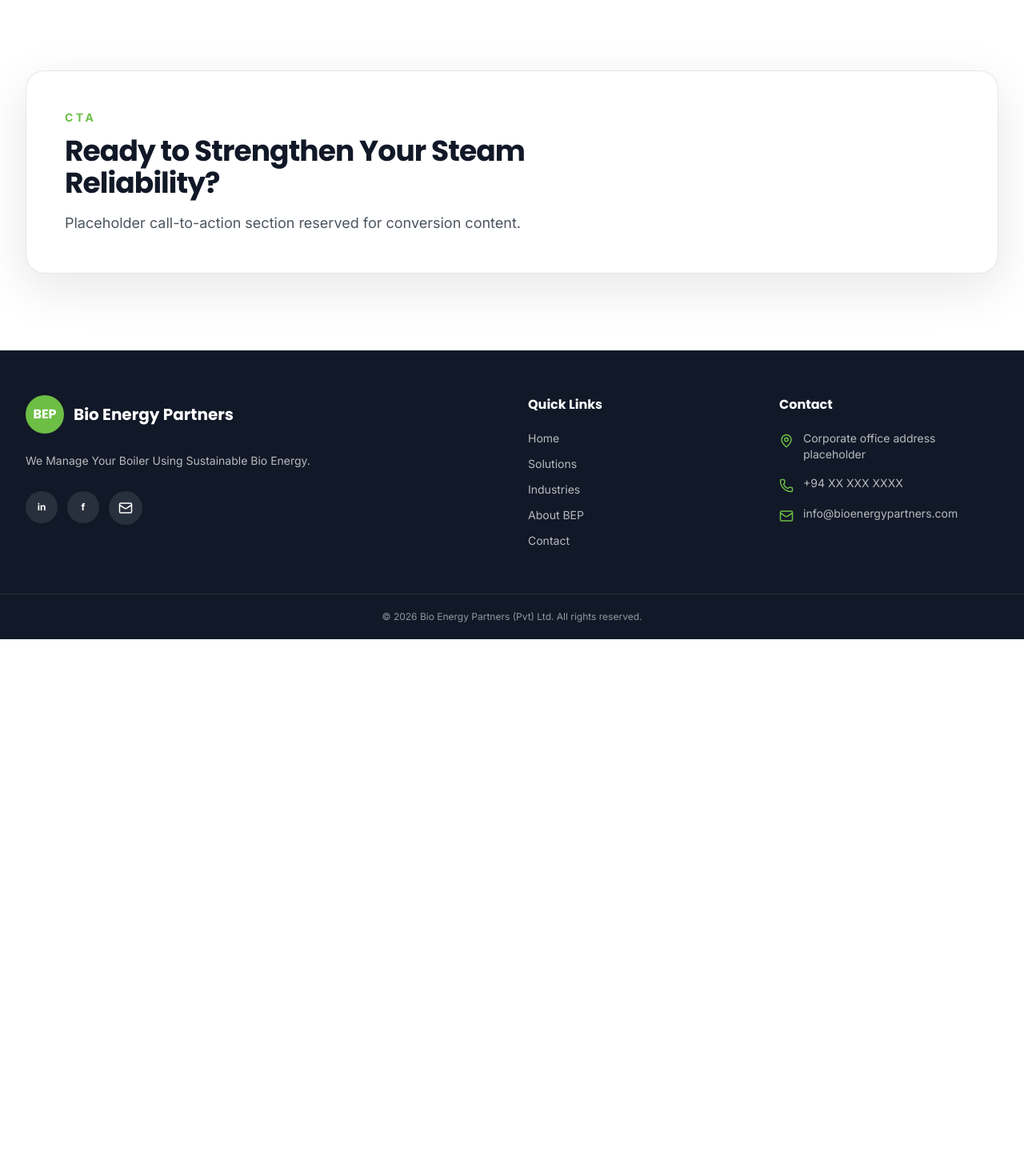
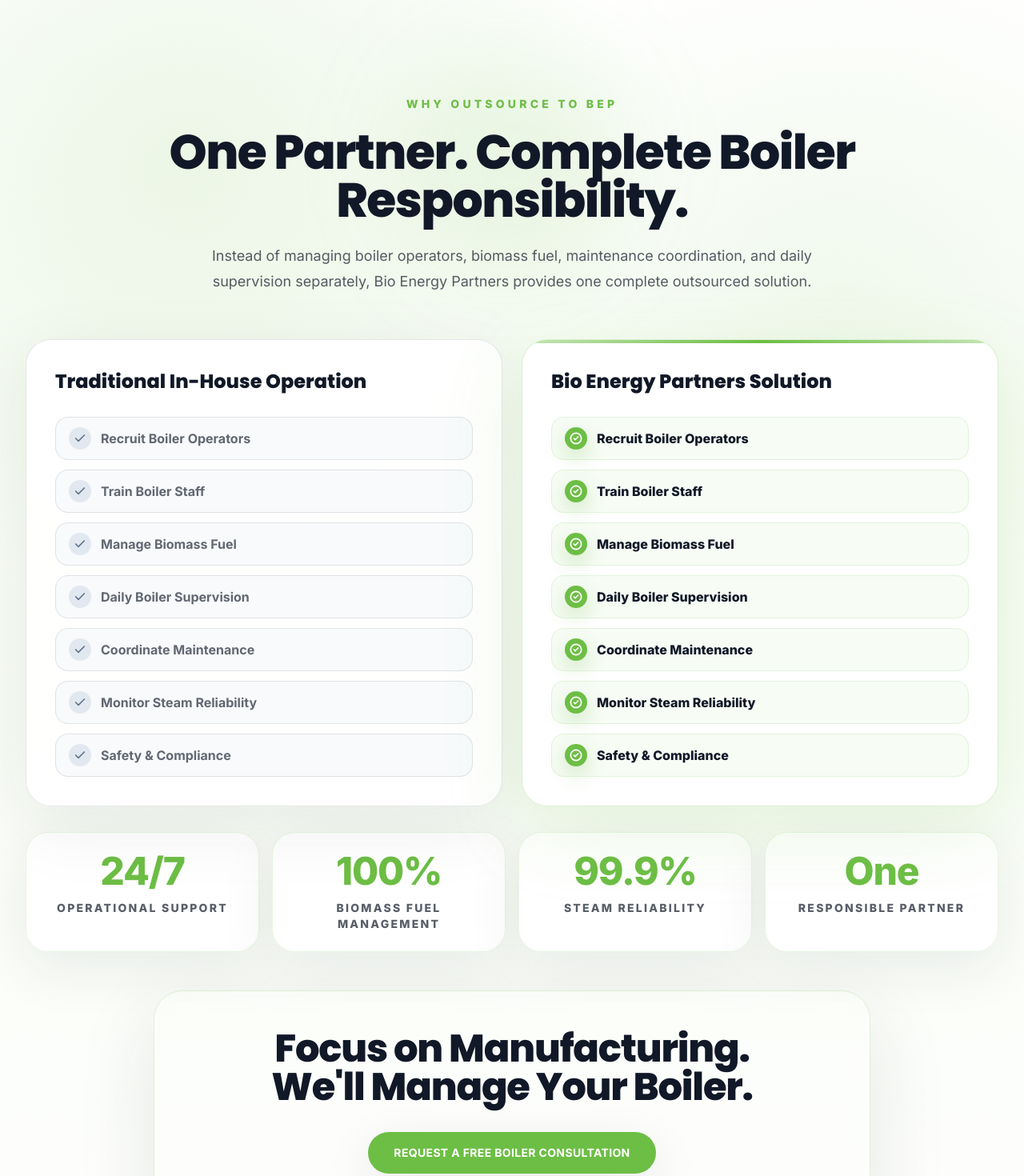
Before and after one commit to Pixiepinks/bio-energy-partners-website, a React (Vite) app: page / in a window 1280 px wide. Shown: the part 6920-8390 px from the top of the page at 80% size. Before the commit the page ends 7719 px from the top, so only its background shows below. Built offline with nearby package versions, Linux system fonts and the light colour scheme.

Commit message:
Replace homepage CTA placeholder

```diff
--- a/src/pages/Home.jsx
+++ b/src/pages/Home.jsx
@@ -1,5 +1,5 @@
 import { Hero } from '../sections/Hero';
-import { PlaceholderSection } from '../sections/PlaceholderSection';
+import { WhyChooseBep } from '../sections/WhyChooseBep';
 import { IndustriesWeServe } from '../sections/IndustriesWeServe';
 import { FactoryChallenges } from '../sections/FactoryChallenges';
 import { SustainableEnergyFlow } from '../sections/SustainableEnergyFlow';
@@ -16,7 +16,7 @@
       <SustainableEnergyFlow />
       <CompleteBoilerOperationSolution />
       <IndustriesWeServe />
-      <PlaceholderSection eyebrow="CTA" title="Ready to Strengthen Your Steam Reliability?" description="Placeholder call-to-action section reserved for conversion content." />
+      <WhyChooseBep />
     </>
   );
 }
--- /dev/null
+++ b/src/sections/WhyChooseBep.jsx
@@ -0,0 +1,126 @@
+import { motion, useReducedMotion } from 'framer-motion';
+import { Check, CheckCircle2 } from 'lucide-react';
+import { Container } from '../components/Container';
+import { PrimaryButton } from '../components/PrimaryButton';
+
+const comparisonItems = [
+  'Recruit Boiler Operators',
+  'Train Boiler Staff',
+  'Manage Biomass Fuel',
+  'Daily Boiler Supervision',
+  'Coordinate Maintenance',
+  'Monitor Steam Reliability',
+  'Safety & Compliance',
+];
+
+const kpis = [
+  { value: '24/7', label: 'Operational Support' },
+  { value: '100%', label: 'Biomass Fuel Management' },
+  { value: '99.9%', label: 'Steam Reliability' },
+  { value: 'One', label: 'Responsible Partner' },
+];
+
+const fadeUp = {
+  hidden: { opacity: 0, y: 24 },
+  visible: { opacity: 1, y: 0 },
+};
+
+export function WhyChooseBep() {
+  const reduceMotion = useReducedMotion();
+  const motionDistance = reduceMotion ? 0 : 24;
+
+  return (
+    <section className="relative overflow-hidden bg-white py-24 text-dark md:py-32">
+      <div aria-hidden="true" className="absolute inset-0 bg-[radial-gradient(circle_at_18%_12%,rgba(109,190,69,0.12),transparent_31%),radial-gradient(circle_at_82%_22%,rgba(109,190,69,0.08),transparent_28%),linear-gradient(180deg,#ffffff_0%,#f8fcf5_48%,#ffffff_100%)]" />
+      <div aria-hidden="true" className="absolute left-1/2 top-16 h-72 w-72 -translate-x-1/2 rounded-full bg-primary/10 blur-3xl" />
+
+      <Container className="relative z-10">
+        <motion.div
+          initial={{ opacity: 0, y: reduceMotion ? 0 : 18 }}
+          whileInView={{ opacity: 1, y: 0 }}
+          viewport={{ once: true, amount: 0.35 }}
+          transition={{ duration: 0.55, ease: 'easeOut' }}
+          className="mx-auto max-w-4xl text-center"
+        >
+          <p className="text-sm font-extrabold uppercase tracking-[0.3em] text-primary">WHY OUTSOURCE TO BEP</p>
+          <h2 className="mt-5 text-4xl font-extrabold tracking-tight text-dark md:text-6xl">One Partner. Complete Boiler Responsibility.</h2>
+          <p className="mx-auto mt-6 max-w-3xl text-lg leading-8 text-dark/70">
+            Instead of managing boiler operators, biomass fuel, maintenance coordination, and daily supervision separately, Bio Energy Partners provides one complete outsourced solution.
+          </p>
+        </motion.div>
+
+        <motion.div
+          initial="hidden"
+          whileInView="visible"
+          viewport={{ once: true, amount: 0.18 }}
+          variants={{ hidden: {}, visible: { transition: { staggerChildren: reduceMotion ? 0 : 0.12 } } }}
+          className="mt-14 grid gap-6 lg:grid-cols-2"
+        >
+          <motion.article variants={fadeUp} transition={{ duration: 0.55, ease: 'easeOut' }} className="rounded-[2rem] border border-dark/10 bg-white/90 p-7 shadow-[0_24px_90px_rgba(12,35,24,0.08)] backdrop-blur md:p-9">
+            <h3 className="text-2xl font-extrabold text-dark">Traditional In-House Operation</h3>
+            <div className="mt-7 space-y-3">
+              {comparisonItems.map((item) => (
+                <div key={item} className="flex items-center gap-3 rounded-2xl border border-dark/10 bg-slate-50 px-4 py-3 text-sm font-bold text-dark/65 md:text-base">
+                  <span className="flex h-7 w-7 shrink-0 items-center justify-center rounded-full bg-slate-200 text-slate-500">
+                    <Check className="h-4 w-4" strokeWidth={2.5} />
+                  </span>
+                  <span>{item}</span>
+                </div>
+              ))}
+            </div>
+          </motion.article>
+
+          <motion.article variants={fadeUp} transition={{ duration: 0.55, ease: 'easeOut' }} className="relative overflow-hidden rounded-[2rem] border border-primary/25 bg-white p-7 shadow-[0_28px_100px_rgba(109,190,69,0.16)] md:p-9">
+            <div aria-hidden="true" className="absolute inset-x-0 top-0 h-1 bg-gradient-to-r from-primary/40 via-primary to-primary/40" />
+            <h3 className="text-2xl font-extrabold text-dark">Bio Energy Partners Solution</h3>
+            <div className="mt-7 space-y-3">
+              {comparisonItems.map((item) => (
+                <div key={item} className="flex items-center gap-3 rounded-2xl border border-primary/15 bg-primary/5 px-4 py-3 text-sm font-extrabold text-dark md:text-base">
+                  <span className="flex h-7 w-7 shrink-0 items-center justify-center rounded-full bg-primary text-white shadow-[0_10px_24px_rgba(109,190,69,0.3)]">
+                    <CheckCircle2 className="h-4 w-4" strokeWidth={2.5} />
+                  </span>
+                  <span>{item}</span>
+                </div>
+              ))}
+            </div>
+          </motion.article>
+        </motion.div>
+
+        <motion.div
+          initial="hidden"
+          whileInView="visible"
+          viewport={{ once: true, amount: 0.18 }}
+          variants={{ hidden: {}, visible: { transition: { staggerChildren: reduceMotion ? 0 : 0.08 } } }}
+          className="mt-8 grid gap-4 sm:grid-cols-2 lg:grid-cols-4"
+        >
+          {kpis.map((kpi) => (
+            <motion.div key={kpi.label} variants={{ hidden: { opacity: 0, y: motionDistance }, visible: { opacity: 1, y: 0 } }} transition={{ duration: 0.5, ease: 'easeOut' }} className="rounded-[1.75rem] border border-primary/15 bg-white/95 p-6 text-center shadow-[0_20px_70px_rgba(12,35,24,0.08)]">
+              <p className="text-4xl font-extrabold tracking-tight text-primary md:text-5xl">{kpi.value}</p>
+              <p className="mt-3 text-sm font-extrabold uppercase tracking-[0.16em] text-dark/70">{kpi.label}</p>
+            </motion.div>
+          ))}
+        </motion.div>
+
+        <motion.div
+          initial={{ opacity: 0, y: reduceMotion ? 0 : 20 }}
+          whileInView={{ opacity: 1, y: 0 }}
+          viewport={{ once: true, amount: 0.35 }}
+          transition={{ duration: 0.55, ease: 'easeOut' }}
+          className="mx-auto mt-12 max-w-4xl rounded-[2.25rem] border border-primary/20 bg-white/92 p-8 text-center shadow-[0_28px_100px_rgba(12,35,24,0.1)] backdrop-blur md:p-12"
+        >
+          <h3 className="text-3xl font-extrabold tracking-tight text-dark md:text-5xl">
+            Focus on Manufacturing.
+            <br />
+            We'll Manage Your Boiler.
+          </h3>
+          <PrimaryButton to="/contact" className="mt-8 px-8 py-4 text-base shadow-[0_18px_48px_rgba(109,190,69,0.32)]">
+            Request a Free Boiler Consultation
+          </PrimaryButton>
+          <p className="mx-auto mt-5 max-w-2xl text-base leading-7 text-dark/65">
+            Let's discuss how Bio Energy Partners can improve your boiler operation while reducing management burden.
+          </p>
+        </motion.div>
+      </Container>
+    </section>
+  );
+}
```
